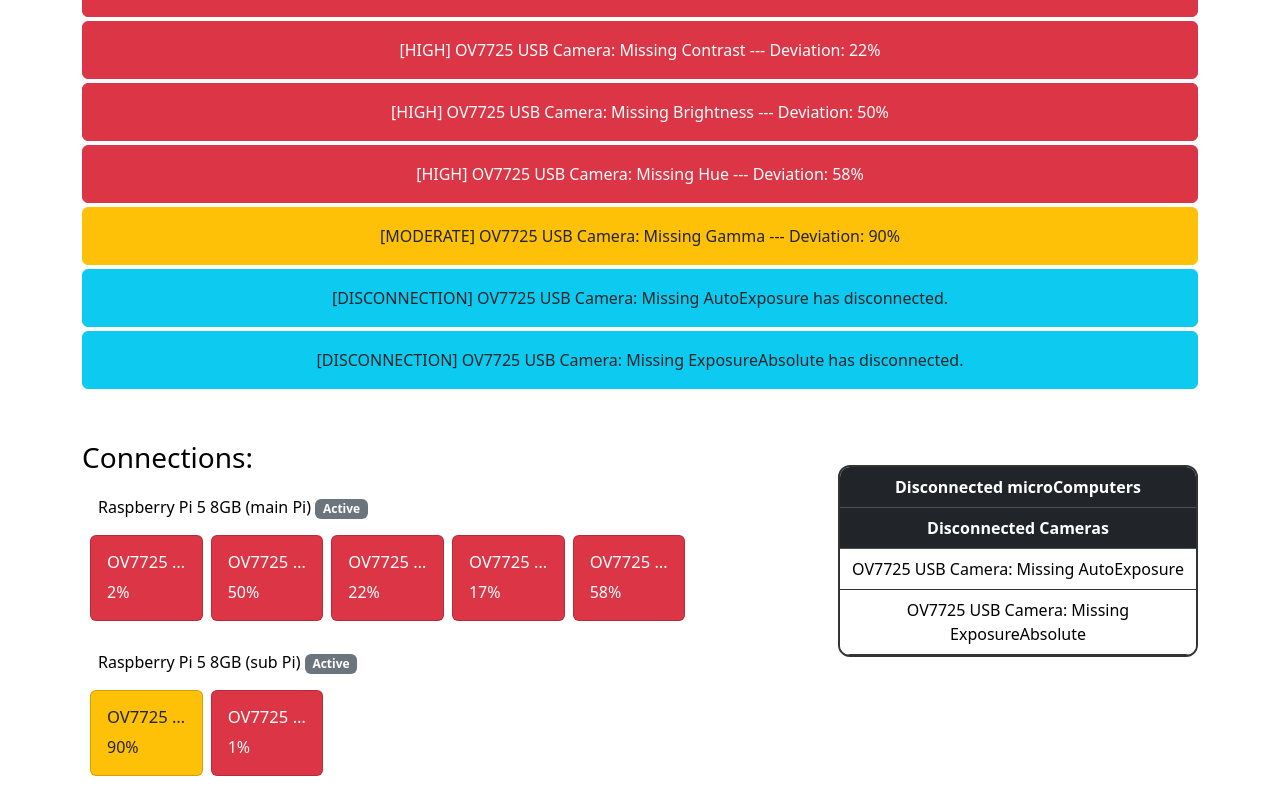
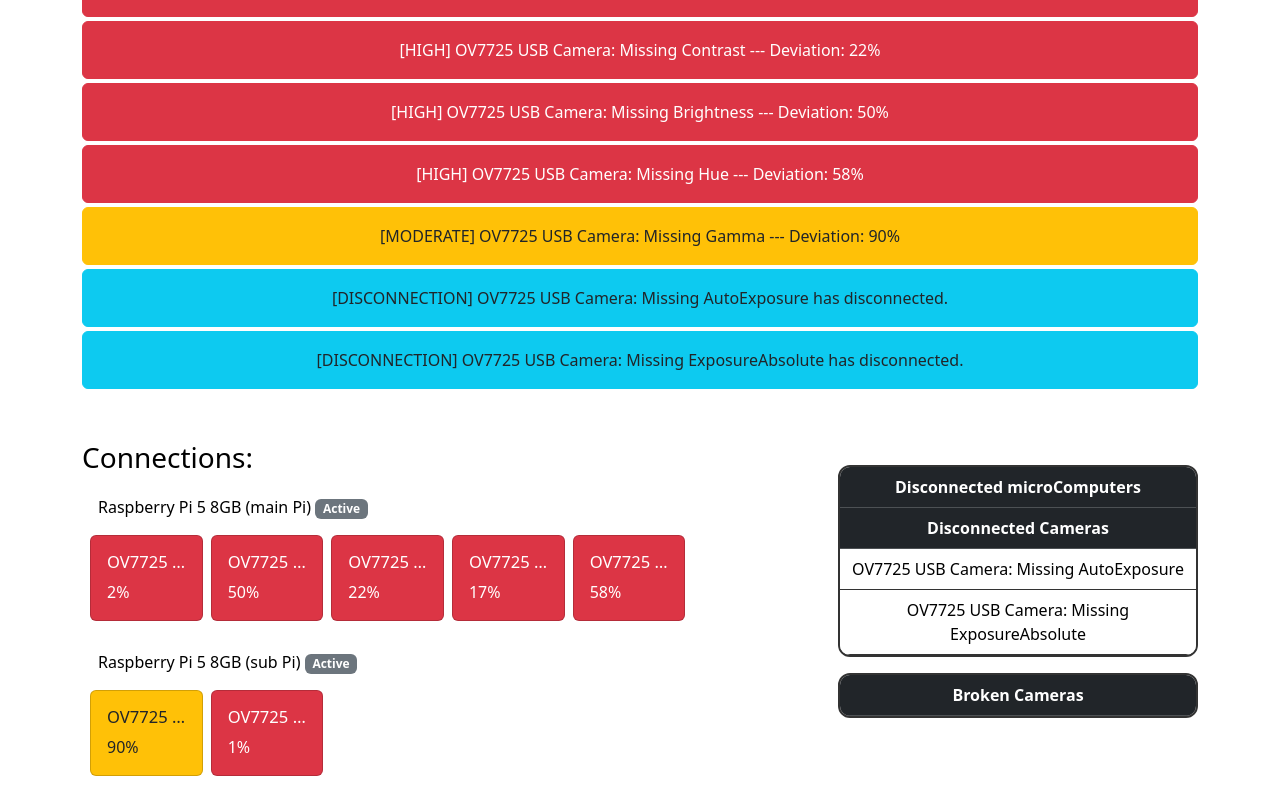
Before and after one commit to laser-vision-system/gui, a Vue app in the folder laser-intensity-monitor-gui/: page /#/ in a window 1280 px wide. Shown: the part 324-1116 px from the top of the page. Built offline with nearby package versions, Linux system fonts and the light colour scheme; no server answers.

Commit message:
Added list of broken cameras to homepage (#53)

```diff
--- a/laser-intensity-monitor-gui/src/views/Homepage.vue
+++ b/laser-intensity-monitor-gui/src/views/Homepage.vue
@@ -440,6 +440,7 @@ onUnmounted(() => {
             <div class="col-lg-8 col-12 ps-0">
                 <h3 class="cam-title">Connections:</h3>
                     <div v-for="(section, conn_id) in activeMergedData" :key="conn_id">
+                        <div v-if="section.microComState === 'Active'">
                             <h4 class="microCom-title">{{ section.microComName }}
                                 <span class="badge bg-secondary">
                                     {{ section.microComState }}
@@ -451,6 +452,7 @@ onUnmounted(() => {
                                         <div class="card-body" @click="toggleCameraSelection(`${cam.conn_id}-${cam.camera_id}`)">
                                             <h5 class="card-title">{{ cam.name }}</h5>
                                                 <p class="card-text">{{ Math.round(cam.deviation * 100) + '%' }}</p>
+                                        </div>
                                     </div>
                                 </div>
                             </div>
@@ -478,6 +480,16 @@ onUnmounted(() => {
                         </tr>
                         <tr v-for="cam in mergedCameraData" :key="cam.camera_id">
                             <td v-if="cam.state === 'Disconnected'">{{ cam.name }}</td>
+                        </tr>
+                    </tbody>
+                </table>
+                <table class="table border border-2 hardware-info">
+                    <tbody>
+                        <tr>
+                            <th scope="col" class="table-dark">Broken Cameras</th>
+                        </tr>
+                        <tr v-for="cam in mergedCameraData" :key="cam.camera_id">
+                            <td v-if="cam.state === 'Broken'">{{ cam.name }}</td>
                         </tr>
                     </tbody>
                 </table>
```
Lines whose indentation alone changed are shown as unchanged.
